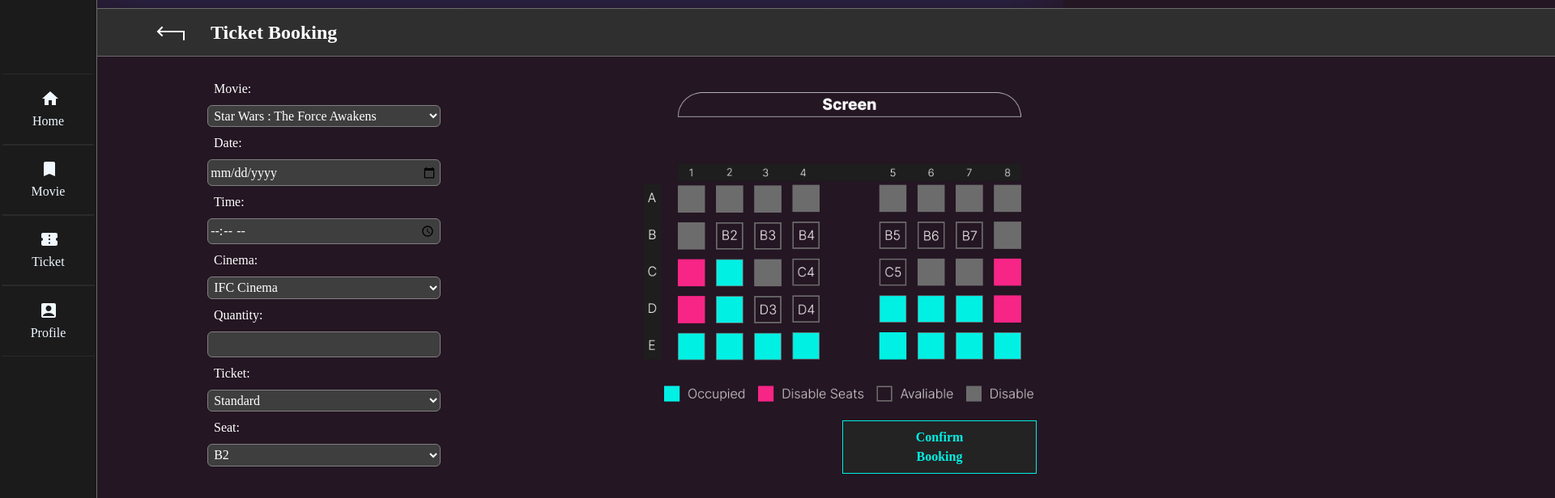
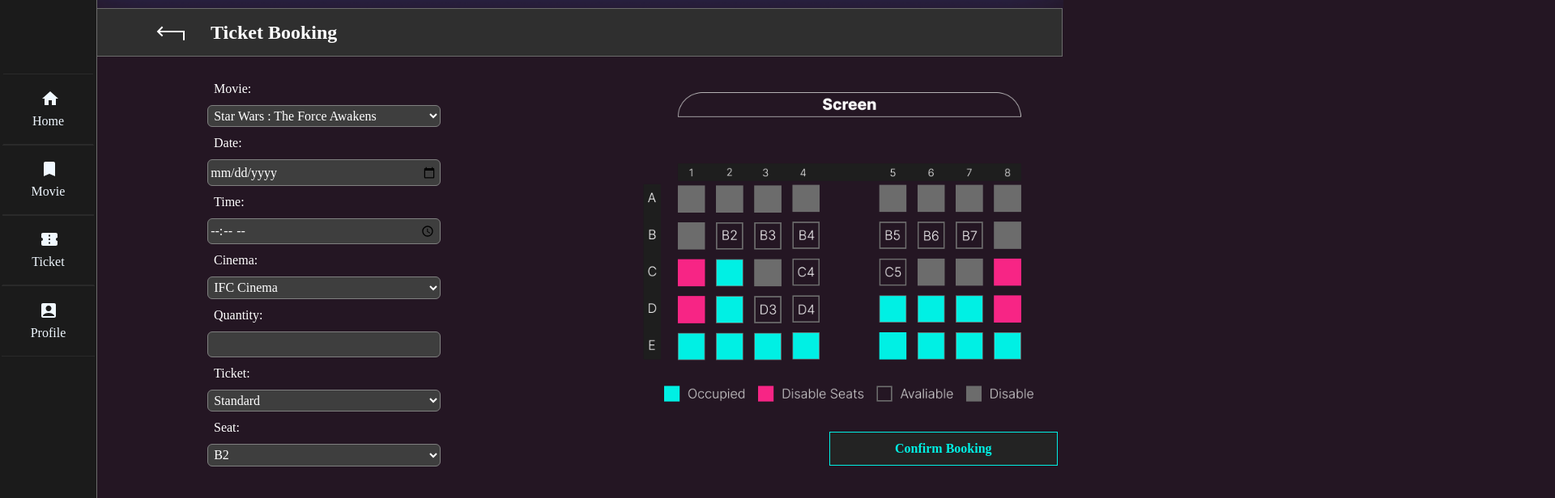
Before and after one commit to ITRyan/CCC_React, a React (Create React App) app in the folder ccc-project/: page /ticketform in a window 1280 px wide. Shown: the part 134-750 px from the top of the page at 81% size, 1920 px wide, since content can reach past the window. Built offline with nearby package versions, Linux system fonts and the light colour scheme.

Commit message:
css update

```diff
--- a/ccc-project/src/App.css
+++ b/ccc-project/src/App.css
@@ -55,7 +55,7 @@ html {
 /*-----------Heading CSS -------------*/
 
 .heading-div {
-  width: 200%;
+  width: 102.5%;
   bottom: 22rem;
   z-index: 1;
   margin-top: 1rem;
@@ -497,7 +497,7 @@ html {
 }
 
 .movie-heading-div {
-  width: 200%;
+  width: 102.5%;
   position: relative;
   top: 9rem;
   z-index: 1;
@@ -715,9 +715,9 @@ p.text span {
 }
 
 .submit-booking-btn {
-  position: absolute;
-  bottom: 5rem;
-  left: 65rem;
+  position: relative;
+  bottom: -38rem;
+  left: 64rem;
   color: #00F0E4;
   background-color: #232323;
   border-radius: 0;
```
